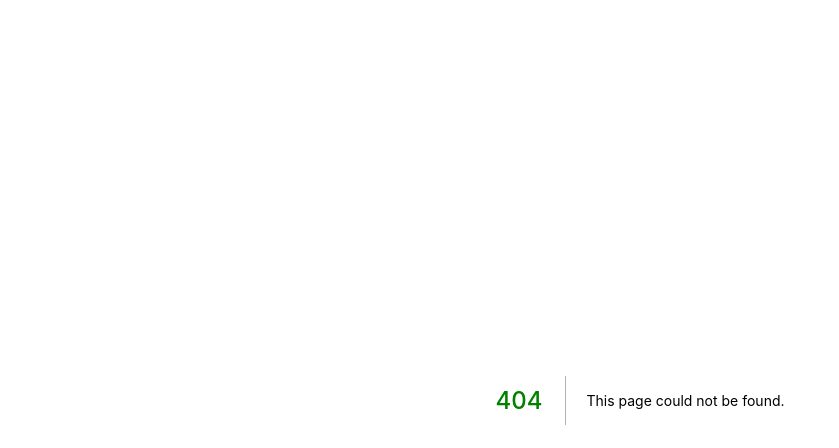
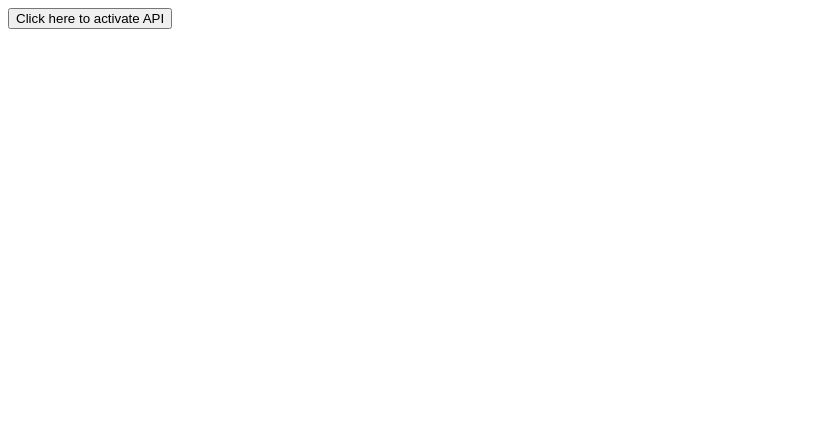
Before and after one commit to DanteDX/NextJSActions, a Next.js app: page /piyal in a window 1280 px wide. Before the commit this address had no page. Shown: the top 448 px of the page, without its empty margins (0-839 px from the left). Built offline with nearby package versions, Linux system fonts and the light colour scheme.

Commit message:
api folder setup done

```diff
--- a/package.json
+++ b/package.json
@@ -8,6 +8,7 @@
     "start": "next start"
   },
   "dependencies": {
+    "axios": "^0.21.1",
     "next": "10.0.5",
     "react": "17.0.1",
     "react-dom": "17.0.1",
--- a/pages/api/hello.ts
+++ b/pages/api/hello.ts
@@ -1,6 +1,5 @@
-// Next.js API route support: https://nextjs.org/docs/api-routes/introduction
+import { NextApiRequest, NextApiResponse } from "next";
 
-export default (req, res) => {
-  res.statusCode = 200
-  res.json({ name: 'John Doe' })
+export default function (req: NextApiRequest, res: NextApiResponse) {
+  res.status(200).json({ message: 'This is a response back from the api' });
 }
--- a/pages/index.tsx
+++ b/pages/index.tsx
@@ -9,6 +9,11 @@ function Local(){
 			<h1>This should be green of color</h1>
 			<Sample />
 			<hr/>
+			<a href="/Green">Click Here to visit Green</a>
+			<br/>
+			<a href="/Another">Click Here to visit Another</a>
+			<br/>
+			<a href="/piyal">Click Here to visit Piyal</a>
 			<Another />
 		</div>
 	)
--- /dev/null
+++ b/pages/piyal/index.tsx
@@ -0,0 +1,21 @@
+import React from "react";
+import styles from "./piyal.module.scss";
+import axios from 'axios';
+
+const Piyal = () =>{
+    const activator = async(e) =>{
+        try{
+            const res = await axios.get('/api/hello');
+            console.log(res.data);
+        }catch(err){
+            console.log(err);
+        }
+    }
+    return(
+        <div className={styles.wrapper}>
+            <button onClick={e => activator(e)}>Click here to activate API</button>
+        </div>
+    )
+}
+
+export default Piyal;
--- /dev/null
+++ b/pages/piyal/piyal.module.scss
@@ -0,0 +1,5 @@
+.wrapper{
+    p{
+        color:red;
+    }
+}
```
Also changed, not shown: 1 other file (tests, documents, lock files or other folders).
